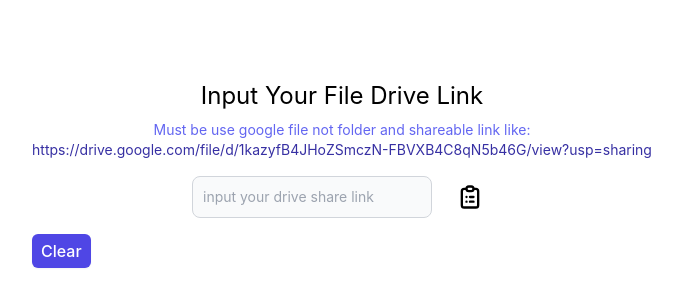
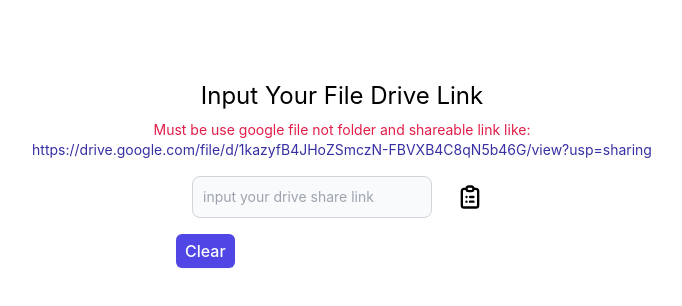
Before and after one commit to mahfuz68/drive-direct-link-generator, a React (Vite) app: page / in a window 1280 px wide. Shown: the top 306 px of the page, without its empty margins (298-980 px from the left). Built offline with nearby package versions, Linux system fonts and the light colour scheme.

Commit message:
responsive twike

```diff
--- a/src/component/DirectLInk.jsx
+++ b/src/component/DirectLInk.jsx
@@ -41,13 +41,17 @@
   };
 
   return (
-    <div className="flex justify-center pt-20">
+    <div className="flex justify-center pt-20 ">
       <div>
         <h1 className="text-center text-2xl">Input Your File Drive Link</h1>
-        <h3 className="text-center text-sm text-indigo-500 mt-2">
+        <h3 className="text-center text-sm text-rose-600 mt-2 sm:hidden">
+          Must be use google file not folder
+          <br /> and shareable link like:
+        </h3>
+        <h3 className="text-center text-sm text-rose-600 mt-2 hidden sm:block">
           Must be use google file not folder and shareable link like:
         </h3>
-        <h4 className="text-sm text-indigo-800">
+        <h4 className="text-sm text-indigo-800 hidden sm:block">
           https://drive.google.com/file/d/1kazyfB4JHoZSmczN-FBVXB4C8qN5b46G/view?usp=sharing
         </h4>
         <div className="flex justify-center gap-4">
@@ -114,7 +118,7 @@
           </button>
         </div>
         <button
-          className="mt-4 px-2 py-1 border border-transparent shadow-sm text-base font-medium rounded-md text-white bg-indigo-600 hover:bg-indigo-700 focus:outline-none"
+          className="sm:mx-36 mt-4 px-2 py-1 border border-transparent shadow-sm text-base font-medium rounded-md text-white bg-indigo-600 hover:bg-indigo-700 focus:outline-none"
           type="button"
           onClick={clearAllState}
         >
```
